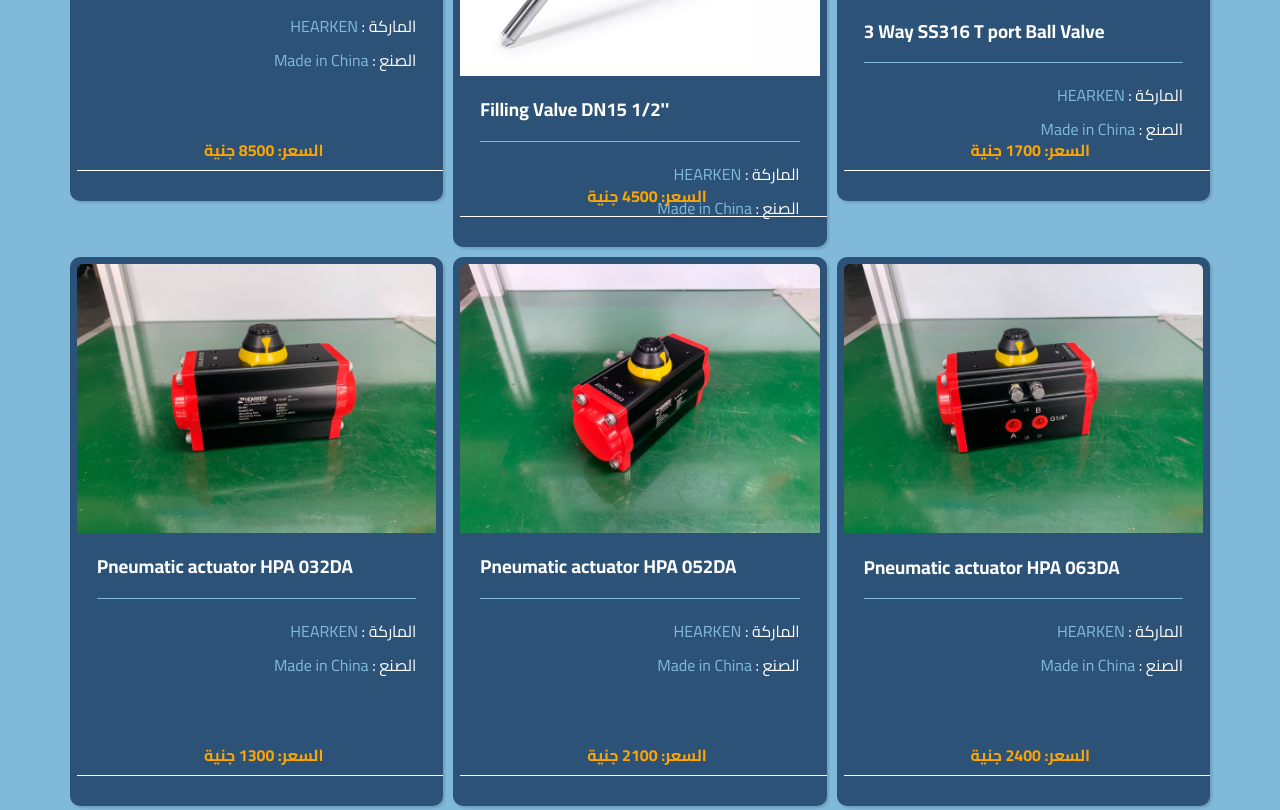
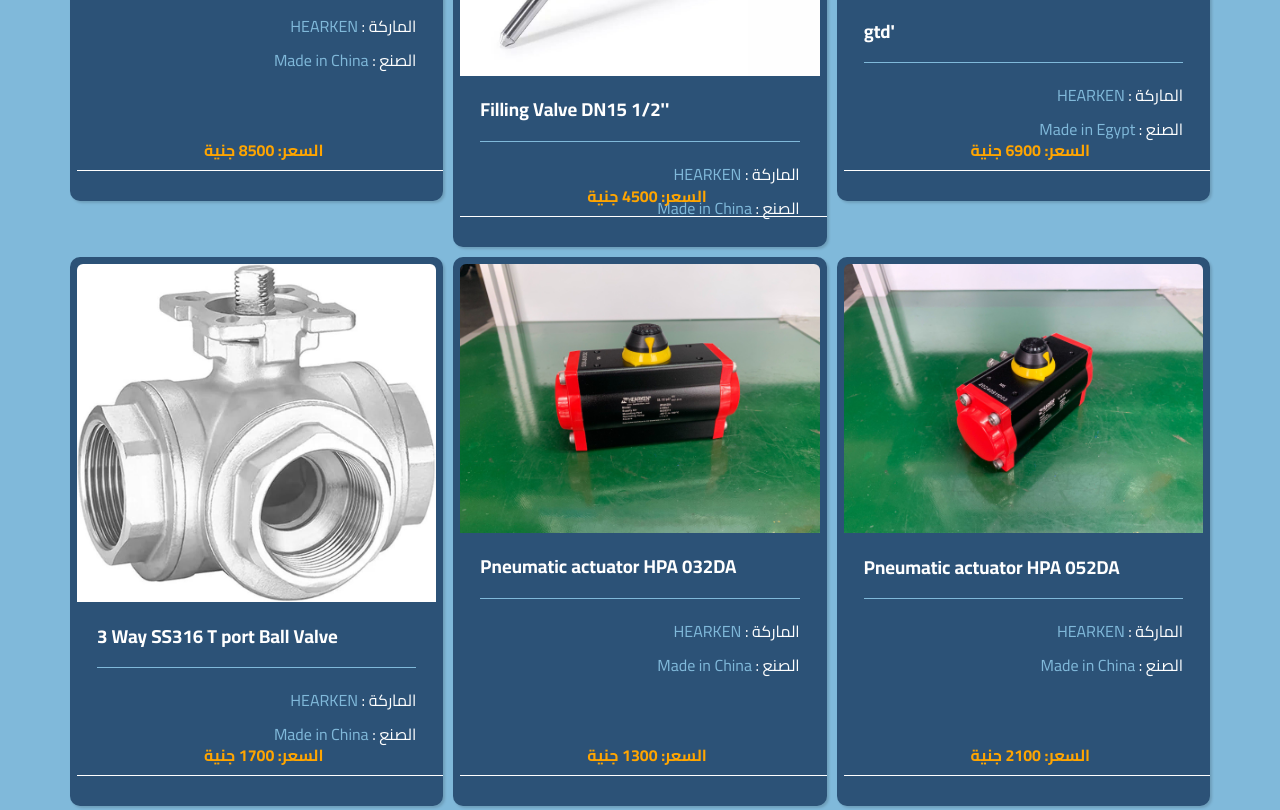
Before and after one commit to Pneumatica12/website, a plain HTML site: page index.html in a window 1280 px wide. Shown: the part 1337-2147 px from the top of the page. Drawn offline with Linux system fonts and the light colour scheme.

Commit message:
Add files via upload

```diff
--- a/index.html
+++ b/index.html
@@ -100,6 +100,25 @@
             <div class="box">
                 <img src="images/new6.jpg" alt="">
                 <div class="content">
+                    <h3>gtd'</h3>
+                    <p>
+                        <span>الماركة :</span>
+                        HEARKEN
+                    </p>
+                    <p>
+                        <span>الصنع :</span>
+                        Made in Egypt
+                    </p>
+                </div>
+                <div class="info">
+                    السعر:  <span>6900</span> جنية
+                </div>
+                <span></span>
+
+            </div>
+            <div class="box">
+                <img src="images/new6.jpg" alt="">
+                <div class="content">
                     <h3>3 Way SS316 T port Ball
                         Valve</h3>
                         <p>
```
